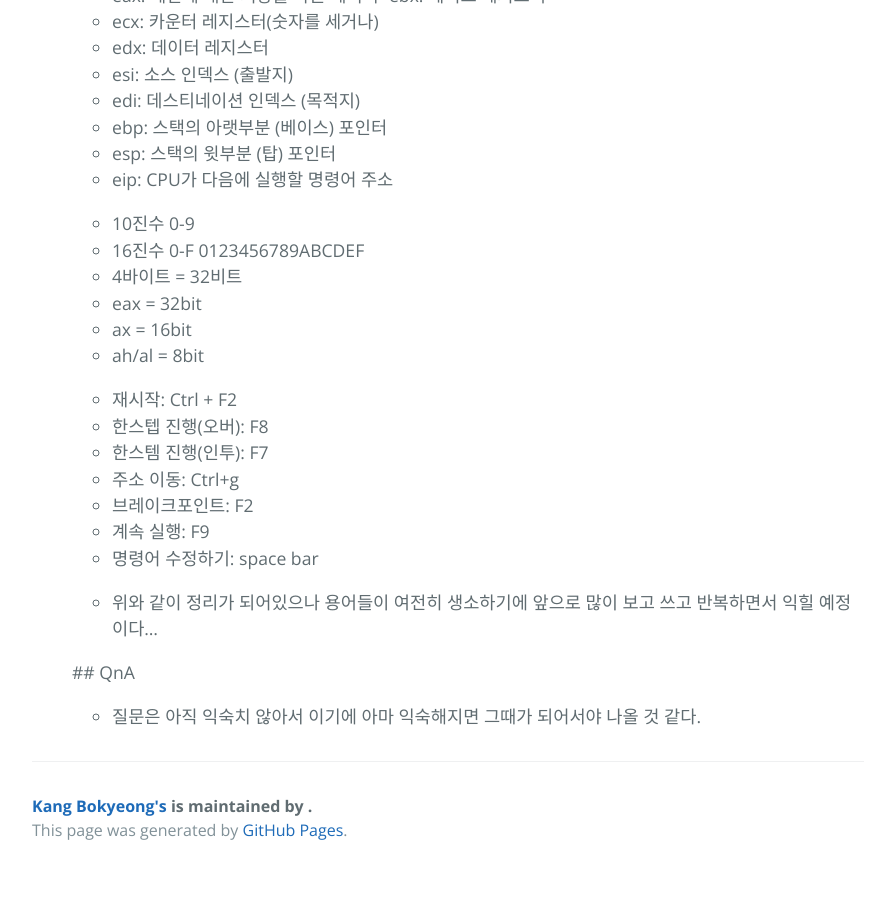
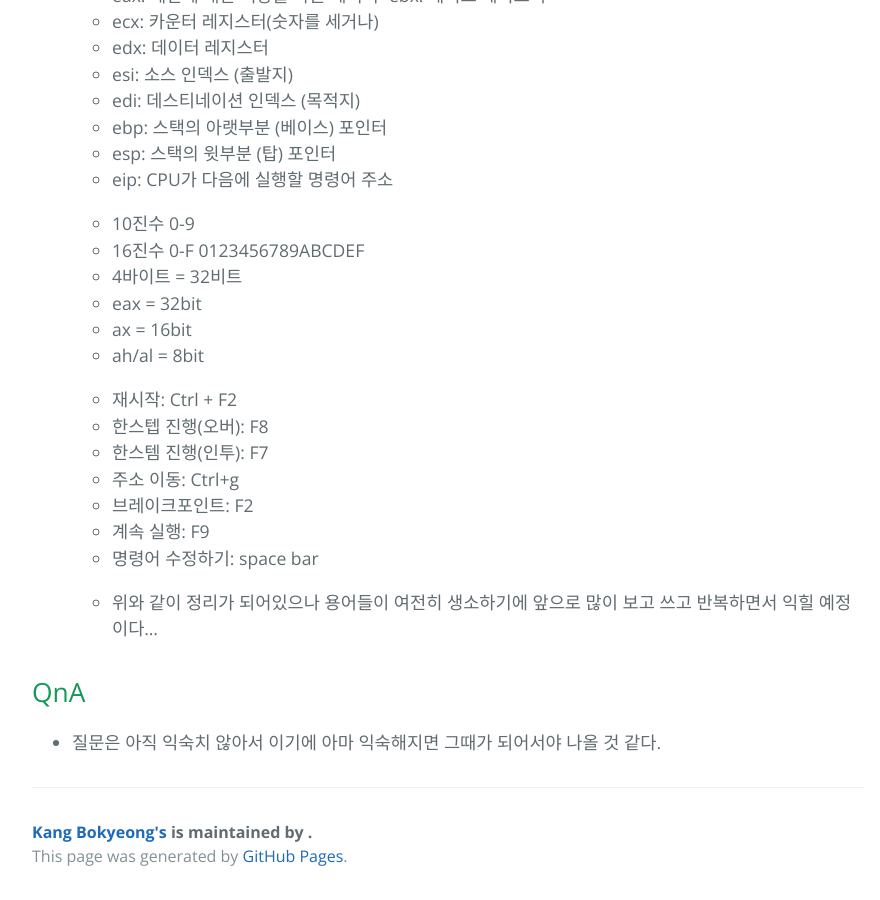
Before and after one commit to KangBokyeong/KangBokyeong.github.io, a Jekyll site: the page built from _posts/2018-11-15-revesing-HowIThink.markdown, in a window 1280 px wide and 900 px high, scrolled down 817 px. Shown: the whole window, without its empty margins (192-1072 px from the left). Built offline with Jekyll 4.4.1, drawn with Linux system fonts in a browser that asks for light colours; before the commit the page ends 1691 px from its top, so only the background shows below that.

```diff
--- a/_posts/2018-11-15-revesing-HowIThink.markdown
+++ b/_posts/2018-11-15-revesing-HowIThink.markdown
@@ -46,5 +46,5 @@ categories: study_club
 
    - 위와 같이 정리가 되어있으나 용어들이 여전히 생소하기에 앞으로 많이 보고 쓰고 반복하면서 익힐 예정이다...
 
-   ## QnA
-   * 질문은 아직 익숙치 않아서 이기에 아마 익숙해지면 그때가 되어서야 나올 것 같다.
+## QnA
+   - 질문은 아직 익숙치 않아서 이기에 아마 익숙해지면 그때가 되어서야 나올 것 같다.
```
